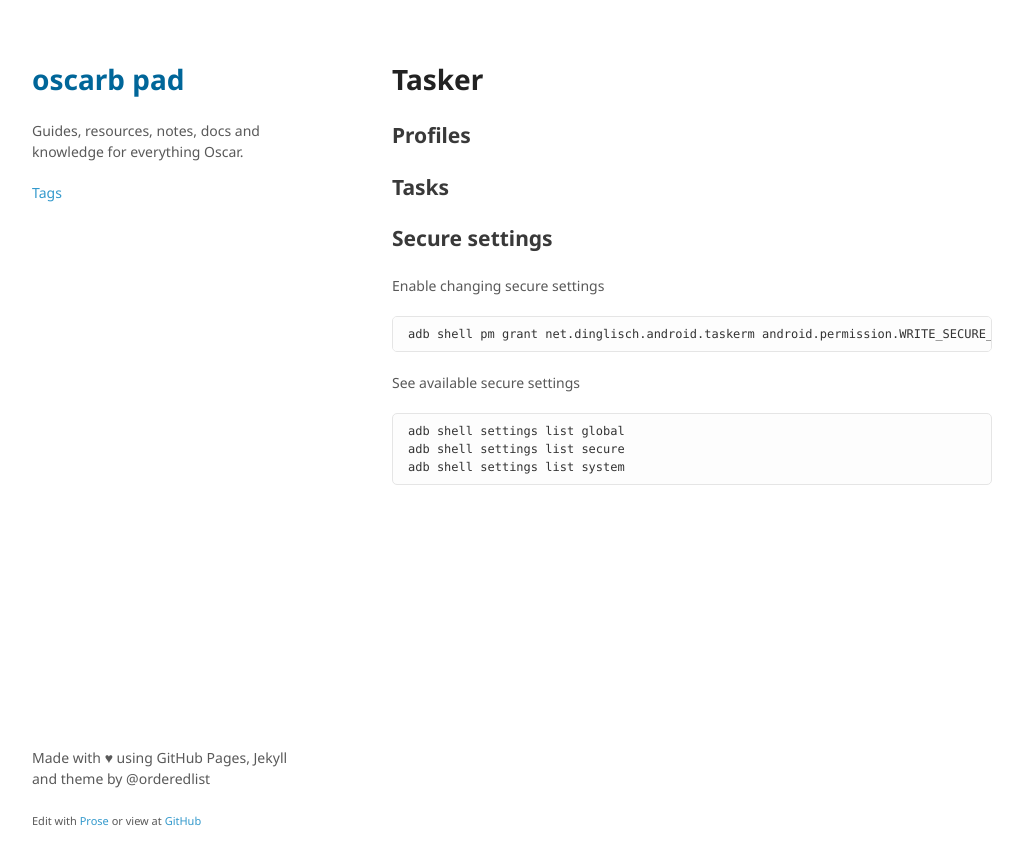
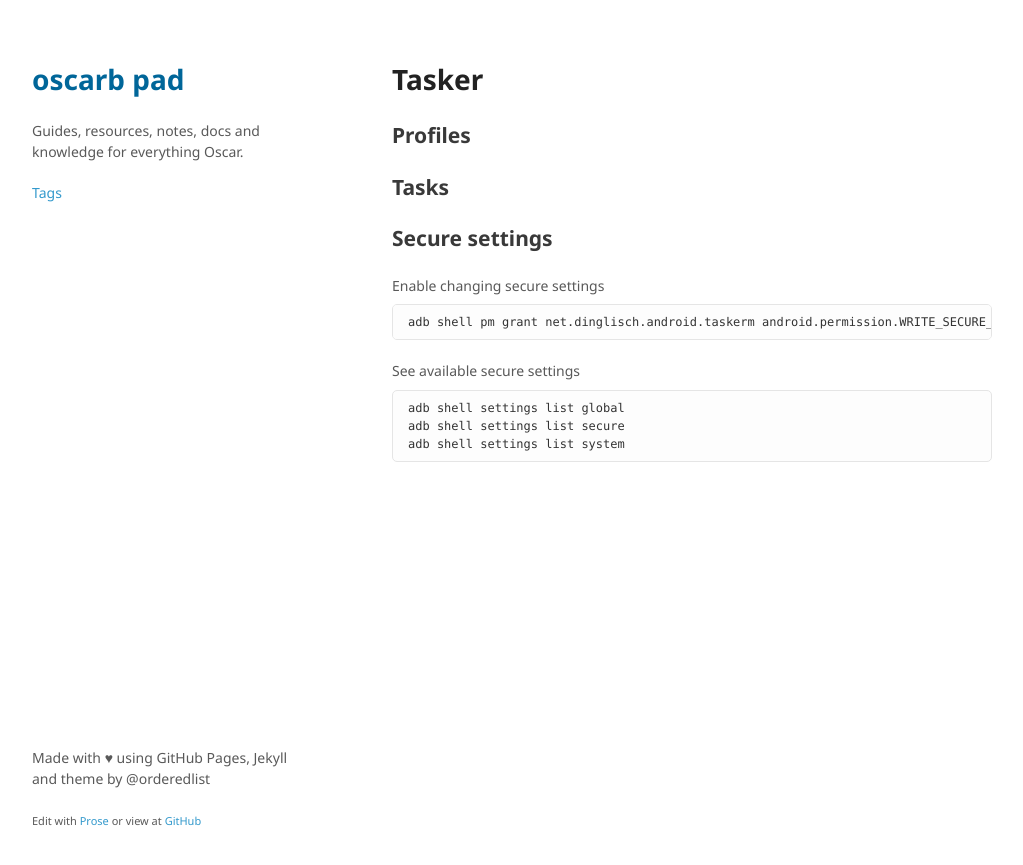
Before and after one commit to oscarb/pad, a Jekyll site: the page built from _docs/tasker.md, in a window 1280 px wide. Shown: the top 865 px of the page, without its empty margins (128-1151 px from the left). Built offline with Jekyll 4.4.1, drawn with Linux system fonts in a browser that asks for light colours; some web fonts are replaced.

Commit message:
Reduce spacing between paragraphs and code blocks

```diff
--- a/css/styles.scss
+++ b/css/styles.scss
@@ -91,6 +91,10 @@ code.highlighter-rouge {
 code.highlighter-rouge:before, code.highlighter-rouge:after {
   letter-spacing: -0.2em;
   content: "\00a0";
+}
+
+p+div.highlighter-rouge {
+    margin-top: -0.8em;
 }
 
 pre {
```
